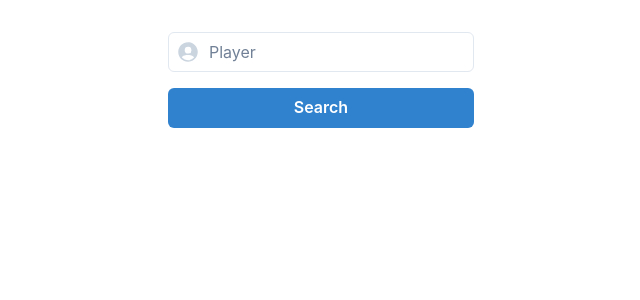
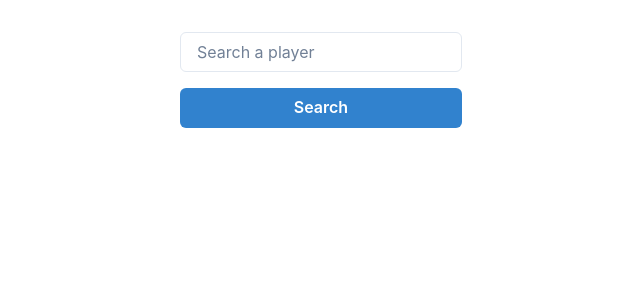
Before and after one commit to amadeuswolfkang/league-ranker, a React (Vite) app: page / in a window 1280 px wide. Shown: the top 300 px of the page, without its empty margins (319-959 px from the left). Built offline with nearby package versions, Linux system fonts and the light colour scheme.

Commit message:
Update UI to remove unneeded icon

```diff
--- a/src/App.tsx
+++ b/src/App.tsx
@@ -197,12 +197,9 @@ export default function App() {
     <>
       <Stack spacing={4}>
         <InputGroup>
-          <InputLeftElement pointerEvents="none">
-            <Icon as={IoPersonCircleSharp} color="gray.300" fontSize="1.5em" />
-          </InputLeftElement>
           <Input
             variant="outline"
-            placeholder="Player"
+            placeholder="Search a player"
             id="playerName"
             onKeyUp={handleKeyPress}
             onChange={(e) => {
```
